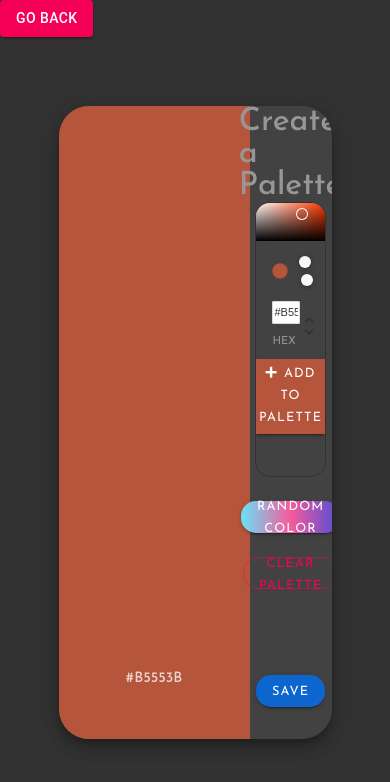
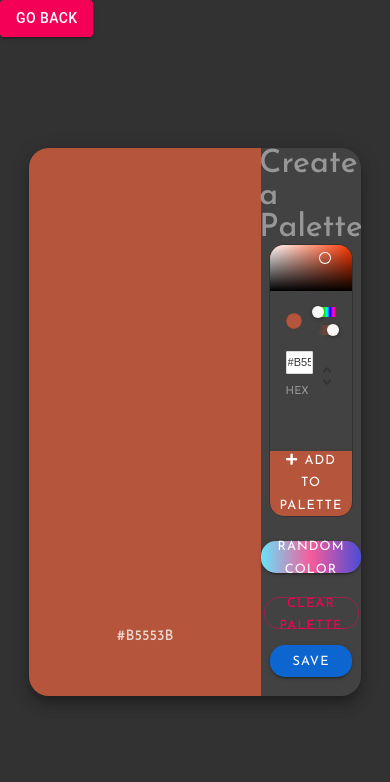
Before and after one commit to parthpatel6347/react-color-palette, a React (Create React App) app: page /palette/new in a window 390 px wide. Shown: the top 782 px of the page. Built offline with nearby package versions, Linux system fonts and the light colour scheme; what react-material-ui-form-validator would draw is missing.

Commit message:
make responsive wip

```diff
--- a/src/App.css
+++ /dev/null
@@ -1,38 +0,0 @@
-.App {
-  text-align: center;
-}
-
-.App-logo {
-  height: 40vmin;
-  pointer-events: none;
-}
-
-@media (prefers-reduced-motion: no-preference) {
-  .App-logo {
-    animation: App-logo-spin infinite 20s linear;
-  }
-}
-
-.App-header {
-  background-color: #282c34;
-  min-height: 100vh;
-  display: flex;
-  flex-direction: column;
-  align-items: center;
-  justify-content: center;
-  font-size: calc(10px + 2vmin);
-  color: white;
-}
-
-.App-link {
-  color: #61dafb;
-}
-
-@keyframes App-logo-spin {
-  from {
-    transform: rotate(0deg);
-  }
-  to {
-    transform: rotate(360deg);
-  }
-}
--- a/src/ColorBox.css
+++ /dev/null
@@ -1,17 +0,0 @@
-
-/* tooltip */
-
-.tooltip{
-    color: rgba(255, 255, 255, 0.6) !important;
- background-color: rgba(0, 0, 0, 0.247) !important;
- opacity: 0.4 !important;
- font-size: 0.8rem !important;
- padding: 4px 10px !important;
- border-radius: 7px !important;
-}
-
- .tooltip:after {
- border-right-color: rgba(0, 0, 0, 0.247) !important;
- border-right-style:solid !important;
- border-right-width: 5px !important;
- }
--- a/src/ColorBox.js
+++ b/src/ColorBox.js
@@ -1,10 +1,9 @@
 import React, { Component } from "react";
-import "./ColorBox.css";
-import ReactTooltip from "react-tooltip";
 import chroma from "chroma-js";
 import { CopyToClipboard } from "react-copy-to-clipboard";
 import ColorScale from "./ColorScale";
 import { withStyles } from "@material-ui/core/styles";
+import sizes from "./styles/sizes";
 
 const styles = {
   root: {
@@ -21,7 +20,14 @@
       transition: "all .1s",
       "& $icons": {
         opacity: "0.6",
+        [sizes.down("xs")]: {
+          opacity: ".7",
+        },
       },
+    },
+    [sizes.down("xs")]: {
+      width: "100%",
+      height: "unset",
     },
   },
   mainContainer: {
@@ -34,6 +40,24 @@
       width: "70px",
       textAlign: "center",
       fontWeight: "500",
+      [sizes.down("md")]: {
+        fontSize: ".8em",
+      },
+      [sizes.down("xs")]: {
+        bottom: "0",
+        left: "0",
+        position: "absolute",
+        marginLeft: "0.5em",
+        marginBottom: "0.5em",
+        width: "unset",
+        fontSize: ".8em",
+      },
+    },
+    [sizes.down("xs")]: {
+      height: "100%",
+      flexDirection: "row",
+      alignItems: "center",
+      justifyContent: "space-evenly",
     },
   },
   icons: {
@@ -45,6 +69,13 @@
       cursor: "pointer",
       transform: "scale(1.1)",
       transition: "0s",
+    },
+    [sizes.down("md")]: {
+      fontSize: "0.8rem",
+    },
+    [sizes.down("xs")]: {
+      fontSize: "1.3rem",
+      marginTop: "unset",
     },
   },
   copiedMsg: {
@@ -60,11 +91,14 @@
       fontSize: "1rem",
       fontWeight: "500",
       margin: "9px auto 0",
+      [sizes.down("xs")]: {
+        fontSize: ".9rem",
+      },
     },
   },
   showCopiedMsg: {
     backgroundColor: "rgba(255, 255, 255, 0.3)",
-    height: "40px",
+    height: "30px",
     transition: "all .3s ease-in-out",
   },
   checkIcon: {
@@ -75,6 +109,9 @@
   colorScale: {
     height: "100%",
     overflow: "hidden",
+    [sizes.down("xs")]: {
+      width: "100%",
+    },
   },
   dynamicColor: {
     color: (props) =>
@@ -122,38 +159,16 @@
       <div className={classes.root} style={{ background }}>
         {colorScale}
         <div className={classes.mainContainer}>
-          <span className={classes.dynamicColor}>{name}</span>
+          <span className={classes.dynamicColor}>{name} </span>
           <CopyToClipboard text={name} onCopy={this.changeCopied}>
-            <div>
-              <i
-                className={`${classes.icons} fas fa-copy ${classes.dynamicColor}`}
-                data-tip
-                data-for="copy"
-              ></i>
-            </div>
+            <i
+              className={`${classes.icons} fas fa-clone ${classes.dynamicColor}`}
+            ></i>
           </CopyToClipboard>
-          <ReactTooltip
-            className="tooltip"
-            id="copy"
-            place="right"
-            effect="solid"
-          >
-            COPY
-          </ReactTooltip>
           <i
             className={`${classes.icons} fas fa-palette ${classes.dynamicColor}`}
-            data-tip
-            data-for="more"
             onClick={this.openScale}
           ></i>
-          <ReactTooltip
-            className="tooltip"
-            id="more"
-            place="right"
-            effect="solid"
-          >
-            MORE
-          </ReactTooltip>
         </div>
         <div
           className={`${classes.copiedMsg} ${
--- a/src/ColorPicker.js
+++ b/src/ColorPicker.js
@@ -4,11 +4,13 @@
 import Popover from "@material-ui/core/Popover";
 import { withStyles } from "@material-ui/core/styles";
 import chroma from "chroma-js";
+import sizes from "./styles/sizes";
 
 const styles = {
   root: {
     display: "flex",
     flexDirection: "column",
+    justifyContent: "space-between",
     borderRadius: "15px",
     overflow: "hidden",
     width: "100%",
@@ -31,6 +33,9 @@
     letterSpacing: "0.07rem",
     fontWeight: "400",
     borderRadius: "0",
+    [sizes.down("lg")]: {
+      height: "65px",
+    },
   },
   icon: {
     marginRight: "6px",
--- a/src/ColorScale.js
+++ b/src/ColorScale.js
@@ -2,6 +2,7 @@
 import chroma from "chroma-js";
 import ColorScaleBox from "./ColorScaleBox";
 import { withStyles } from "@material-ui/core/styles";
+import sizes from "./styles/sizes";
 
 const styles = {
   colorScale: {
@@ -12,6 +13,11 @@
     display: "flex",
     flexDirection: "column",
     justifyContent: "space-evenly",
+    [sizes.down("xs")]: {
+      flexDirection: "row",
+      height: "100%",
+      zIndex: "2",
+    },
   },
 };
 
--- a/src/ColorScaleBox.js
+++ b/src/ColorScaleBox.js
@@ -2,6 +2,7 @@
 import { CopyToClipboard } from "react-copy-to-clipboard";
 import { withStyles } from "@material-ui/core/styles";
 import chroma from "chroma-js";
+import sizes from "./styles/sizes";
 
 const styles = {
   colorScaleBox: {
@@ -9,7 +10,9 @@
     flexGrow: "1",
     display: "flex",
     textAlign: "center",
-    transition: ".1s",
+    justifyContent: "center",
+    transition: "all .1s",
+    alignItems: "center",
     "& p": {
       color: (props) =>
         chroma(props.color).get("lab.l") <= 60 ? "white" : "#4B4B4B",
@@ -26,11 +29,20 @@
     },
     "&:hover": {
       flexGrow: "1.5",
-      transition: ".1s",
+      transition: "all .1s",
     },
     "&:hover p": {
       opacity: "1",
       position: "relative",
+      [sizes.down("xs")]: {
+        opacity: "0",
+      },
+    },
+  },
+  copyContainer: {
+    [sizes.down("xs")]: {
+      height: "100%",
+      width: "100%",
     },
   },
 };
@@ -51,7 +63,9 @@
           text={this.props.name}
           onCopy={this.props.changeCopied}
         >
-          <p>{this.props.name}</p>
+          <div className={this.props.classes.copyContainer}>
+            <p>{this.props.name}</p>
+          </div>
         </CopyToClipboard>
       </div>
     );
--- a/src/NewPaletteForm.js
+++ b/src/NewPaletteForm.js
@@ -8,6 +8,7 @@
 import ColorPicker from "./ColorPicker";
 import { Link } from "react-router-dom";
 import Paper from "@material-ui/core/Paper";
+import sizes from "./styles/sizes";
 
 const styles = {
   root: {
@@ -28,6 +29,15 @@
     backgroundColor: "#424242",
     borderRadius: "30px",
     overflow: "hidden",
+    [sizes.down("lg")]: {
+      width: "80%",
+      height: "70%",
+    },
+    [sizes.down("md")]: {
+      width: "85%",
+      height: "65%",
+      borderRadius: "20px",
+    },
     // boxShadow: " 20px 20px 60px #2b2b2b",
   },
   header: {
--- a/src/Palette.js
+++ b/src/Palette.js
@@ -47,12 +47,29 @@
     [sizes.down("md")]: {
       width: "85%",
       height: "65%",
+      borderRadius: "20px",
+    },
+    [sizes.down("sm")]: {
+      flexDirection: "column",
+    },
+    [sizes.down("xs")]: {
+      height: "80%",
     },
   },
   colorsContainer: {
     height: "100%",
     width: "70%",
     display: "flex",
+    [sizes.down("md")]: {
+      width: "75%",
+    },
+    [sizes.down("sm")]: {
+      width: "100%",
+      height: "80%",
+    },
+    [sizes.down("xs")]: {
+      flexDirection: "column",
+    },
   },
   sidePanel: {
     height: "100%",
@@ -60,11 +77,27 @@
     flexDirection: "column",
     width: "25%",
     padding: "0 2.5% 0",
+    [sizes.down("md")]: {
+      width: "20%",
+    },
+    [sizes.down("sm")]: {
+      flexDirection: "row",
+      alignItems: "center",
+      width: "100%",
+      height: "20%",
+      padding: "2.5% 0 2.5%",
+    },
+    [sizes.down("xs")]: {
+      padding: "2.5% 0 2.5%",
+    },
   },
   paletteName: {
     height: "20%",
     display: "flex",
     alignItems: "center",
+    [sizes.down("sm")]: {
+      width: "40%",
+    },
     "& h1": {
       // display: "block",
       overflow: "hidden",
@@ -76,6 +109,16 @@
       height: "98px",
       color: "#979797",
       fontWeight: "500",
+      [sizes.down("md")]: {
+        fontSize: "24px",
+      },
+      [sizes.down("sm")]: {
+        margin: "0 1rem 0 1.5rem",
+        fontSize: "24px",
+      },
+      [sizes.down("xs")]: {
+        fontSize: "20px",
+      },
     },
   },
   adjustments: {
@@ -87,6 +130,37 @@
     "& p": {
       marginTop: "1em",
       marginBottom: "0",
+    },
+    [sizes.down("md")]: {
+      fontSize: ".7em",
+    },
+    [sizes.down("sm")]: {
+      display: "flex",
+      justifyContent: "space-around",
+      alignItems: "center",
+      height: "100%",
+      width: "80%",
+    },
+  },
+  sliders: {
+    [sizes.down("sm")]: {
+      width: "40%",
+    },
+    [sizes.down("xs")]: {
+      display: "flex",
+      height: "100%",
+      flexDirection: "column",
+      justifyContent: "space-around",
+      width: "50%",
+    },
+  },
+  radio: {
+    [sizes.down("sm")]: {
+      width: "40%",
+    },
+    [sizes.down("xs")]: {
+      textAlign: "center",
+      width: "30%",
     },
   },
   label: {
@@ -191,6 +265,7 @@
               <h1>{paletteName}</h1>
             </div>
             <div className={classes.adjustments}>
+              <div className={classes.sliders}>
                 <p>Lightness</p>
                 <CustomSlider
                   className={classes.slider}
@@ -212,8 +287,8 @@
                   track={false}
                   valueLabelDisplay="auto"
                 />
-
-              <div>
+              </div>
+              <div className={classes.radio}>
                 <FormControl component="fieldset">
                   <RadioGroup
                     aria-label="copy format"
```
Also changed, not shown: src/index.css (line endings or trailing spaces), 1 other file (tests, documents, lock files or other folders). Lines whose indentation alone changed are shown as unchanged.
